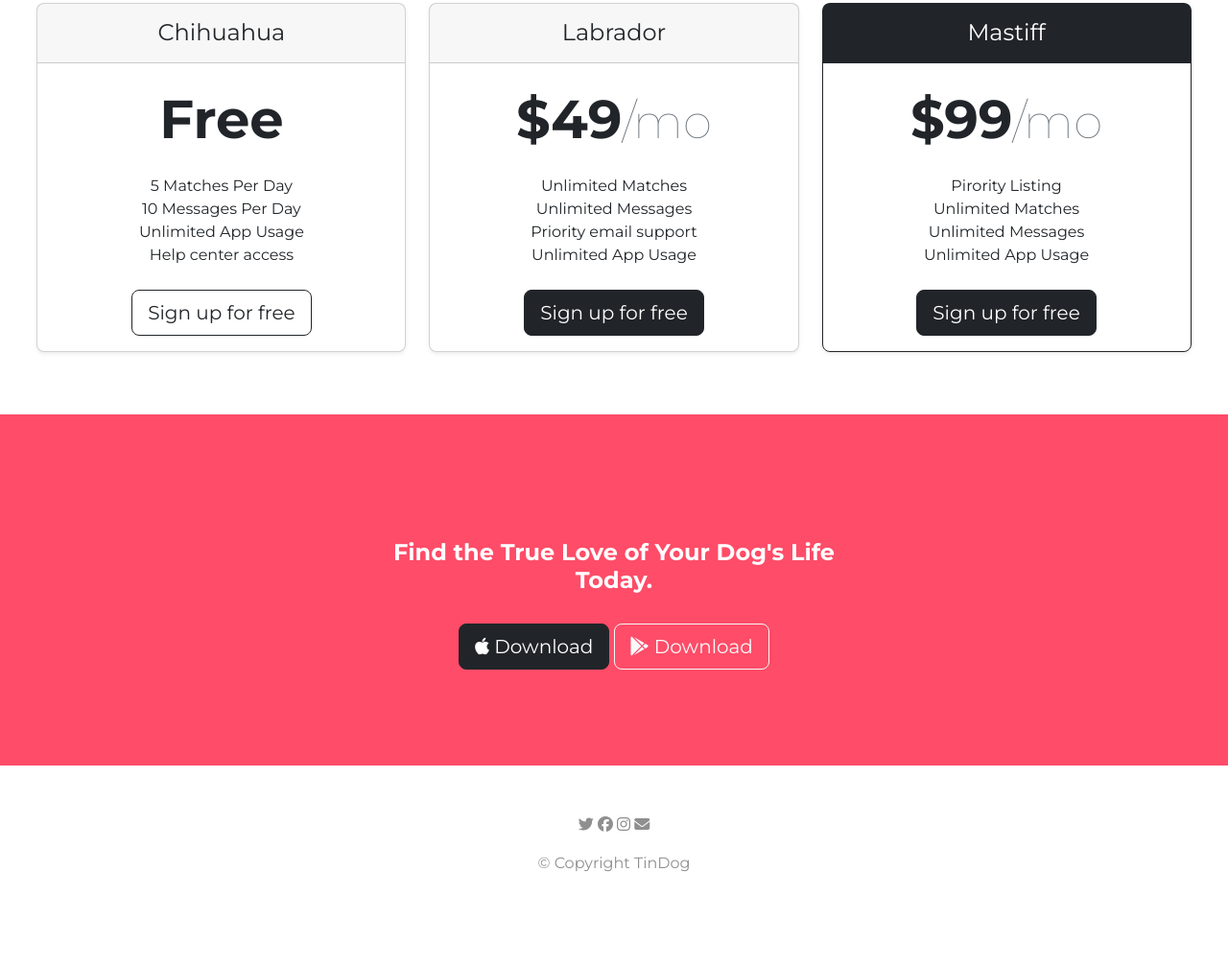
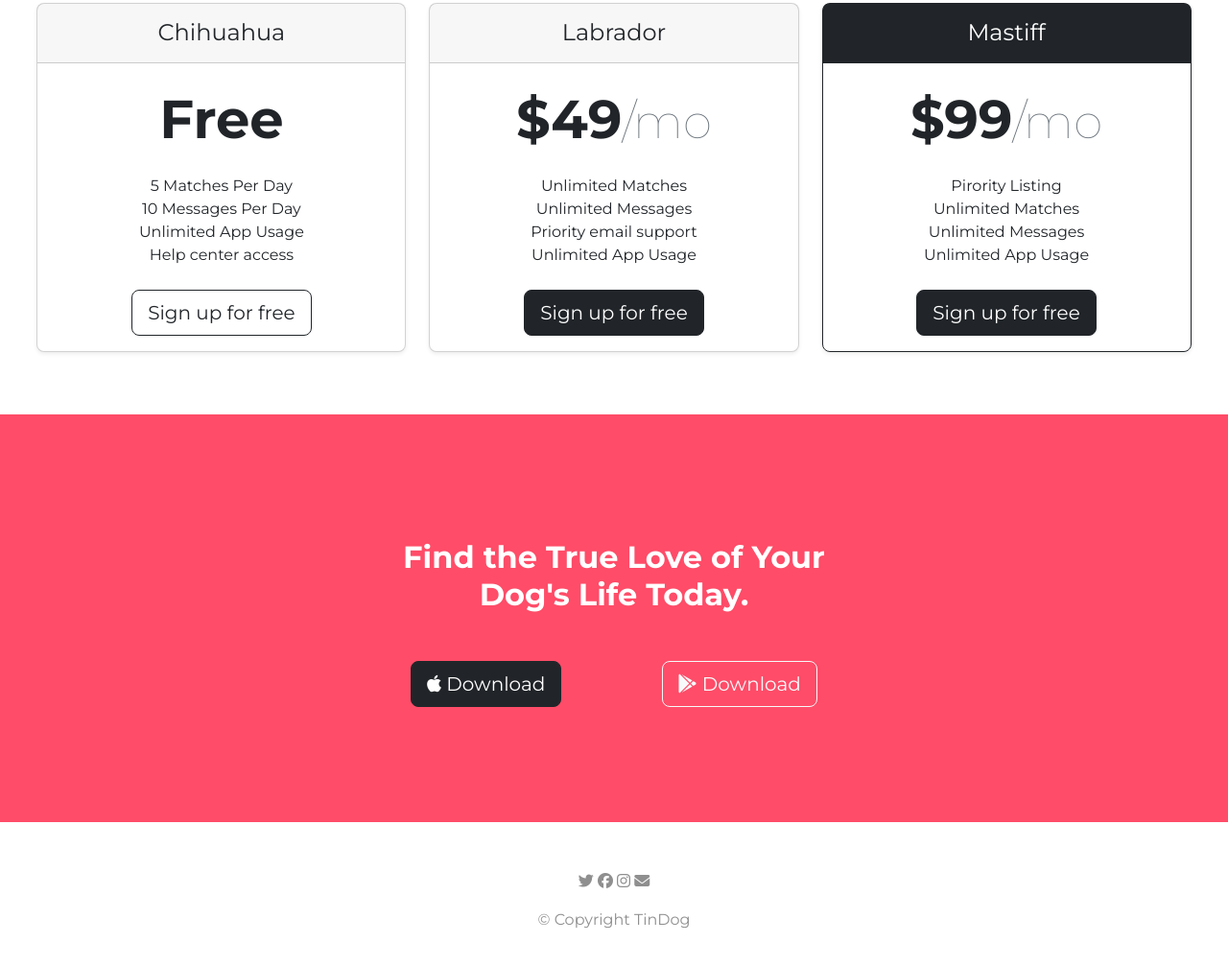
Before and after one commit to tryanimeshpanda/Tindog, a plain HTML site: page index.html in a window 1280 px wide. Shown: the part 2059-3066 px from the top of the page at 96% size. Before the commit the page ends 3037 px from the top, so only its background shows below. Drawn offline with nearby package versions, Linux system fonts and the light colour scheme; files that its build step writes are made by us from their sources; files whose address does not match are found by name.

Commit message:
Updated minor styles like padding

```diff
--- a/styles.css
+++ b/styles.css
@@ -117,12 +117,20 @@ h2{
     text-align: center;
     padding: 100px 100px;
 }
+.ctach{
+    font-weight: bolder;
+    font-size: 2rem;
+}
+.icondes{
+    margin: 20px 50px ;
+}
 
 #footer{
     background-color: white;
     text-align: center;
-    padding: 50px 50px;
+    padding: 50px 25px;
 }
+
 
 
 
```
